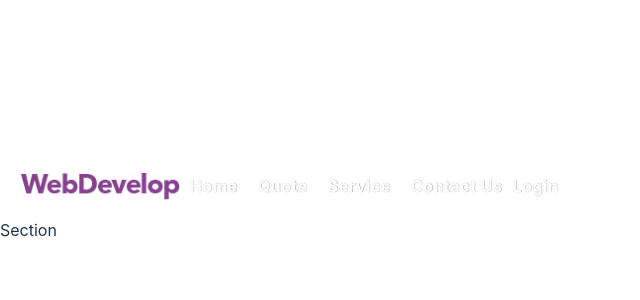
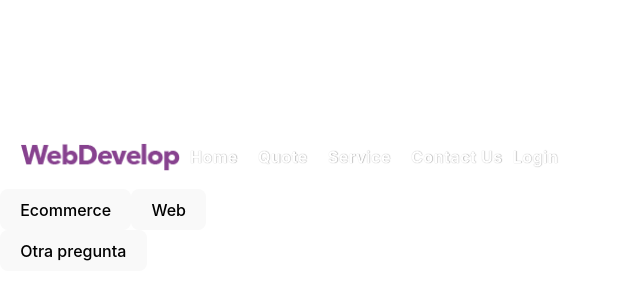
Before and after one commit to Freetzen/WeDevelop, a React (Vite) app in the folder Frontend/: page /quote in a window 1280 px wide. Shown: the part 202-502 px from the top of the page, without its empty margins (0-640 px from the left). Built offline with nearby package versions, Linux system fonts and the light colour scheme.

Commit message:
Preguntas de Quote

```diff
--- a/Frontend/src/components/questions/language/Languaje.jsx
+++ b/Frontend/src/components/questions/language/Language.jsx
@@ -1,6 +1,6 @@
 import React from 'react'
 
-export const Languaje = () => {
+export const Language = () => {
   return (
     <div>Languaje</div>
   )
--- a/Frontend/src/components/questions/purpose/Purpose.jsx
+++ b/Frontend/src/components/questions/purpose/Purpose.jsx
@@ -1,7 +1,31 @@
 import React from 'react'
 
-export const Purpose = () => {
+
+export const Purpose = ({website, setWebsite, question, setQuestion}) => {
+
+const handleClick = (e) => {
+  const valueClick = e.target.value
+  const nameClick = e.target.name
+  setWebsite({
+    ...website,
+    'purpose': valueClick
+  })
+  setQuestion(Number(nameClick))
+}
+
   return (
-    <div>Purpose</div>
-  )
+    <div>
+      <button
+        value="ecommerce"
+        onClick={handleClick}
+        name={2}
+      >Ecommerce</button>
+
+      <button
+        value="web"
+        onClick={handleClick}
+        name={7}
+      >Web</button>
+    </div>
+  );
 }
--- a/Frontend/src/components/section/Section.jsx
+++ b/Frontend/src/components/section/Section.jsx
@@ -1,7 +1,61 @@
-import React from 'react'
+import React, { useState } from 'react'
+import { Support } from '../questions/support/Support'
+import { AmountVisites } from '../questions/amountVisites/AmountVisites'
+import { Purpose } from '../questions/purpose/Purpose'
+import { AmountPage } from '../questions/amountPage/AmountPage'
+import { ExtraServices } from '../questions/extraServices/ExtraServices'
+import { ExtraRequeriments } from '../questions/extraRequeriments/ExtraRequeriments'
+import { Desing } from '../questions/Desing/Desing'
+import { ApiOrDatabase } from '../questions/apiOrDatabase/ApiOrDatabase'
+import { AmountOfProducts } from '../questions/amountOfProducts/amountOfProducts'
+import { LegalNorm } from '../questions/legalNorm/LegalNorm'
+import { Language } from '../questions/language/Language'
 
-export const Section = () => {
+
+export const Section = ({website, setWebsite, ecommerce, setEcommerce}) => {
+
+  const [question, setQuestion] = useState(1)
+
+  const switchQuestion = (question) => {
+
+    switch (question) {
+    case 1:
+      return <Purpose website={website} setWebsite={setWebsite} setQuestion={setQuestion} question={question}/>;
+    case 2:
+    return <AmountVisites website={website} setWebsite={setWebsite} setQuestion={setQuestion} question={question} />;
+    case 3:
+      return <AmountPage website={website} setWebsite={setWebsite} setQuestion={setQuestion} question={question} />
+    case 4:
+      return <LegalNorm website={website} setWebsite={setWebsite} setQuestion={setQuestion} question={question} />
+    case 5:
+      return <Language website={website} setWebsite={setWebsite} setQuestion={setQuestion} question={question} />
+    case 6:
+      return <ExtraServices website={website} setWebsite={setWebsite} setQuestion={setQuestion} question={question} />
+    case 7:
+      return <ExtraRequeriments website={website} setWebsite={setWebsite} setQuestion={setQuestion} question={question} />
+    case 8:
+      return <Desing website={website} setWebsite={setWebsite} setQuestion={setQuestion} question={question} />
+    case 9:
+      return <ApiOrDatabase website={website} setWebsite={setWebsite} setQuestion={setQuestion} question={question} />
+    case 10:
+      return <Support website={website} setWebsite={setWebsite} setQuestion={setQuestion} question={question} />
+    case 11:
+      return <AmountOfProducts website={website} setWebsite={setWebsite} setQuestion={setQuestion} question={question} />
+    default:
+      return <></>
+    }
+  }
+
+
   return (
-    <div>Section</div>
+    <div>
+
+      {
+      switchQuestion(question)
+      }
+
+      <button
+      onClick={() =>{setQuestion(question + 1)}}>Otra pregunta</button>
+    </div>
   )
 }
--- a/Frontend/src/pages/quote/Quote.jsx
+++ b/Frontend/src/pages/quote/Quote.jsx
@@ -1,71 +1,30 @@
 import { useState } from "react";
-import { Desing } from "../../components/questions/Desing/Desing";
-import { AmountOfProducts } from "../../components/questions/amountOfProducts/amountOfProducts";
-import { AmountPage } from "../../components/questions/amountPage/amountPage";
-import { AmountVisites } from "../../components/questions/amountVisites/AmountVisites";
-import { ApiOrDatabase } from "../../components/questions/apiOrDatabase/ApiOrDatabase";
-import { ExtraRequeriments } from "../../components/questions/extraRequeriments/ExtraRequeriments";
-import { ExtraServices } from "../../components/questions/extraServices/ExtraServices";
-import { Languaje } from "../../components/questions/language/Languaje";
-import { LegalNorm } from "../../components/questions/legalNorm/LegalNorm";
-import { Purpose } from "../../components/questions/purpose/Purpose";
-import { Support } from "../../components/questions/support/Support";
 import { Section } from "../../components/section/Section";
 
-export const Quote = (question) => {
+export const Quote = () => {
 
   const [website, setWebsite] = useState({
-    purpose:null,
-    amountPage:null,
-    amountVisites:null,
-    amountOfProducts:null,
-    apiOrDatabase:null,
-    support:null,
-    legalNorm:null,
-    extraServices:null,
-    extraRequeriments:null,
-    languaje:null,
-    desing:null
+    purpose:'',
+    //legalNorm: null
+    extraServices: null, //Whats App
+    lenguage: null,
+    design: null,
   })
 
-  const handleQuoteChange = () =>{
+  const [ecommerce, setEcommerce] = useState({
+    purpose:'',
+    apiOrDatabase: null,
+    amountOfProducts: null,
+    extraServices: null,
+    support: null,
+    lenguage: null,
+    design: null,
+  })
 
-  }
 
-  const switchQuestion = (question) => {
-
-    switch (question) {
-    case "Purpose":
-      return <Purpose onClick={handleQuoteChange} answer={setWebsite}/>;
-    case "AmountVisites":
-    return <AmountVisites onClick={handleQuoteChange} answer={setWebsite}/>;
-    case "AmountPage":
-      return <AmountPage onClick={handleQuoteChange} answer={setWebsite}/>
-    case "LegalNorm":
-      return <LegalNorm onClick={handleQuoteChange} answer={setWebsite}/>
-    case "Languaje":
-      return <Languaje onClick={handleQuoteChange} answer={setWebsite}/>
-    case "ExtraServices":
-      return <ExtraServices onClick={handleQuoteChange} answer={setWebsite}/>
-    case "ExtraRequeriments":
-      return <ExtraRequeriments onClick={handleQuoteChange} answer={setWebsite}/>
-    case "Desing":
-      return <Desing onClick={handleQuoteChange} answer={setWebsite}/>
-    case "ApiOrDatabase":
-      return <ApiOrDatabase onClick={handleQuoteChange} answer={setWebsite}/>
-    case "Support":
-      return <Support onClick={handleQuoteChange} answer={setWebsite}/>
-    case "AmountOfProducts":
-      return <AmountOfProducts onClick={handleQuoteChange} answer={setWebsite}/>
-    default:
-      return <></>
-    }
-  }
   return (
-    <Section>
-      {
-        switchQuestion(question)
-      }
-    </Section>
+    <>
+    <Section website={website} setWebsite={setWebsite} ecommerce={ecommerce} setEcommerce={setEcommerce}/>
+    </>
   )
 }
```
Also changed, not shown: 2 other files (tests, documents, lock files or other folders).
